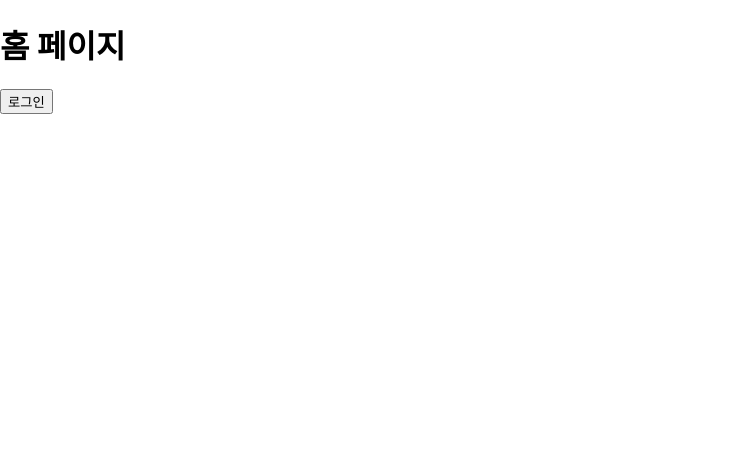
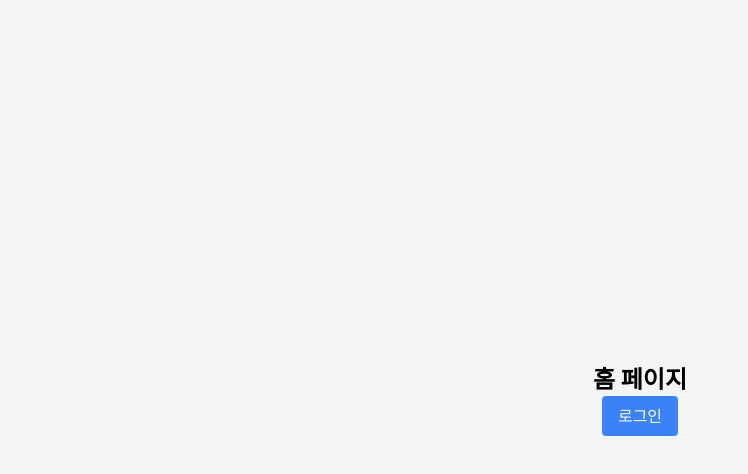
Before and after one commit to myandue/foli-front, a React (Create React App) app: page / in a window 1280 px wide. Shown: the top 474 px of the page, without its empty margins (0-748 px from the left). Built offline with nearby package versions, Linux system fonts and the light colour scheme.

Commit message:
css - tailwind 적용

```diff
--- a/package.json
+++ b/package.json
@@ -43,6 +43,6 @@
   "devDependencies": {
     "autoprefixer": "^10.4.21",
     "postcss": "^8.5.6",
-    "tailwindcss": "^4.1.16"
+    "tailwindcss": "^3.4.18"
   }
 }
--- /dev/null
+++ b/postcss.config.js
@@ -0,0 +1,6 @@
+module.exports = {
+  plugins: {
+    tailwindcss: {},
+    autoprefixer: {},
+  },
+}
--- /dev/null
+++ b/tailwind.config.js
@@ -0,0 +1,8 @@
+/** @type {import('tailwindcss').Config} */
+module.exports = {
+  content: ["./src/**/*.{js,jsx,ts,tsx}"],
+  theme: {
+    extend: {},
+  },
+  plugins: [],
+};
```
Also changed, not shown: src/index.css (+7 -3 lines), 1 other file (tests, documents, lock files or other folders).
